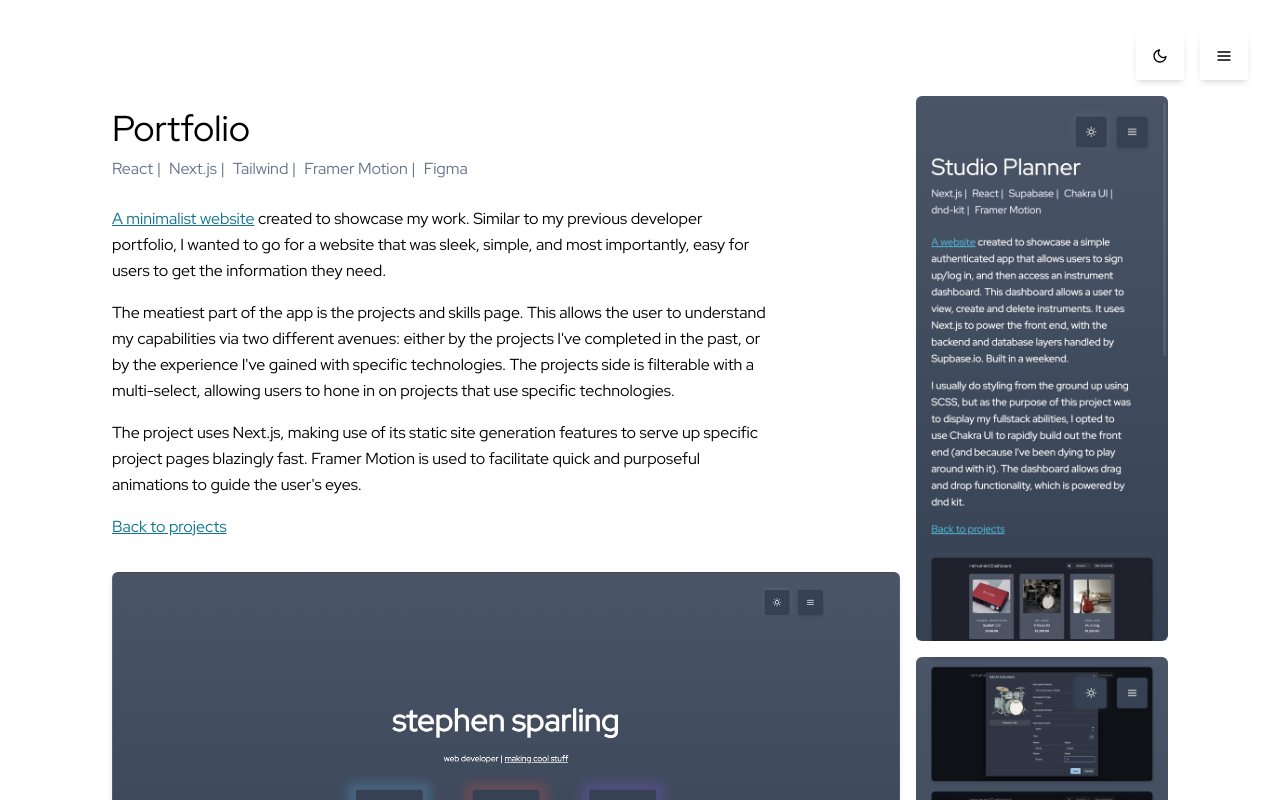
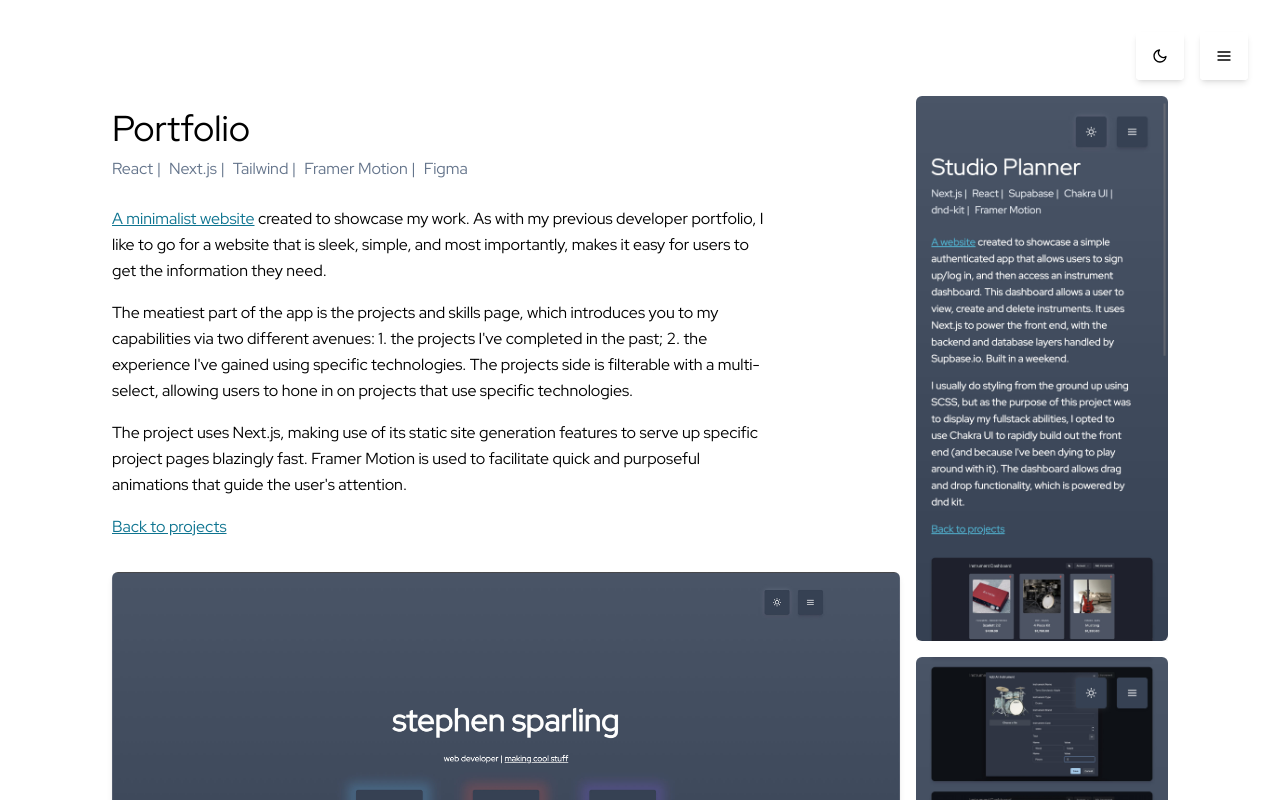
Before and after one commit to sparlos/sparling-dev, a Next.js app: page /projects-and-skills/portfolio in a window 1280 px wide. Built offline with nearby package versions, Linux system fonts and the light colour scheme.

Commit message:
update copy for projects

```diff
--- a/data/projects/portfolio.ts
+++ b/data/projects/portfolio.ts
@@ -37,23 +37,13 @@ const newPortfolio: Project = {
       target="_blank"
       rel="noreferrer"
     >A minimalist website</a>
-    created to showcase my work. Similar to my previous developer portfolio,
-    I wanted to go for a website that was sleek, simple, and most
-    importantly, easy for users to get the information they need.
+    created to showcase my work. As with my previous developer portfolio, I like to go for a website that is sleek, simple, and most importantly, makes it easy for users to get the information they need.
   </p>
   <p class="project-description__paragraph">
-    The meatiest part of the app is the projects and skills page. This
-    allows the user to understand my capabilities via two different avenues:
-    either by the projects I've completed in the past, or by the experience
-    I've gained with specific technologies. The projects side is filterable
-    with a multi-select, allowing users to hone in on projects that use
-    specific technologies.
+    The meatiest part of the app is the projects and skills page, which introduces you to my capabilities via two different avenues: 1. the projects I've completed in the past; 2. the experience I've gained using specific technologies. The projects side is filterable with a multi-select, allowing users to hone in on projects that use specific technologies.
   </p>
   <p class="project-description__paragraph">
-    The project uses Next.js, making use of its static site generation
-    features to serve up specific project pages blazingly fast. Framer
-    Motion is used to facilitate quick and purposeful animations to guide
-    the user's eyes.
+    The project uses Next.js, making use of its static site generation features to serve up specific project pages blazingly fast. Framer Motion is used to facilitate quick and purposeful animations that guide the user's attention.
   </p>
   `,
 }
--- a/data/projects/studioPlanner.ts
+++ b/data/projects/studioPlanner.ts
@@ -23,24 +23,17 @@ const studioPlanner: Project = {
   },
   description: `
   <p class="project-description__paragraph">
+    Created to showcase a simple authenticated app,
     <a
-      class="project-description__link"
-      href="https://studio-planner.vercel.app/login"
-      target="_blank"
-      rel="noreferrer"
-    >A website</a>
-    created to showcase a simple authenticated app that allows users to
-    sign up/log in, and then access an instrument dashboard. This
-    dashboard allows a user to view, create and delete instruments. It
-    uses Next.js to power the front end, with the backend and database
-    layers handled by Supbase.io. Built in a weekend.
+    class="project-description__link"
+    href="https://studio-planner.vercel.app/login"
+    target="_blank"
+    rel="noreferrer"
+    >this website</a>
+     allows users to sign up/log in, and then access a musical instrument dashboard to view, create and delete instruments. It uses Next.js to power the front end, with the backend and database layers handled by Supbase.io. Built in a weekend.
   </p>
   <p class="project-description__paragraph">
-    I usually do styling from the ground up using SCSS, but as the purpose
-    of this project was to display my fullstack abilities, I opted to use
-    Chakra UI to rapidly build out the front end (and because I've been
-    dying to play around with it). The dashboard allows drag and drop
-    functionality, which is powered by dnd kit.
+    I usually do styling from the ground up using SCSS, but the purpose of this project was to display my fullstack abilities, so I opted to use Chakra UI to rapidly build out the front end (also, I've been dying to play around with Chakra). The dashboard allows drag and drop functionality, which is powered by dnd kit.
   </p>
   `,
 }
```
